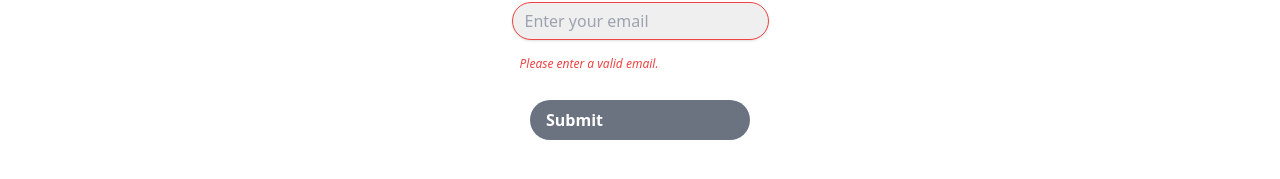
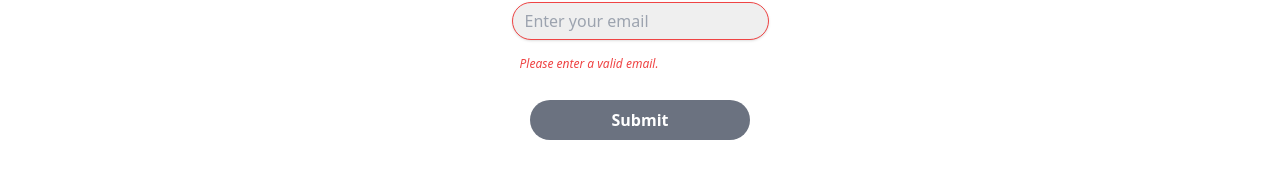
Before and after one commit to Aryankax/thence-react-internship-task, a React (Create React App) app: page /login in a window 1280 px wide. Shown: the part 517-696 px from the top of the page. Built offline with nearby package versions, Linux system fonts and the light colour scheme.

Commit message:
made submit button unclickable till valid email is entered

```diff
--- a/src/components/login.js
+++ b/src/components/login.js
@@ -11,6 +11,8 @@ function Login() {
   const handleNameChange = (e) => {
     const newName = e.target.value;
     setName(newName);
+    // Check if form is valid
+    setIsFormValid(isValidEmail && newName !== '');
   };
 
   const handleEmailChange = (e) => {
@@ -64,15 +66,15 @@ function Login() {
           {!isValidEmail && <p className="text-red-500 text-xs italic ml-2 mt-4">Please enter a valid email.</p>}
         </div>
         <div className="flex items-center justify-between">
-          <Link to='/congratulations'
-            className={`${
-              isFormValid ? 'bg-[#d1d1d1] hover:bg-black' : 'bg-gray-500'
-            } text-white font-bold py-2 px-4 rounded-full  focus:outline-none focus:shadow-outline w-[220px] mt-3`}
-            type="submit"
-            disabled={!isFormValid}
-          >
-            Submit
-          </Link>
+          {isFormValid ? (
+            <Link to='/congratulations' className="bg-[#d1d1d1] hover:bg-black text-white font-bold py-2 px-4 rounded-full focus:outline-none focus:shadow-outline w-[220px] mt-3">
+              Submit
+            </Link>
+          ) : (
+            <button className="bg-gray-500 text-white font-bold py-2 px-4 rounded-full focus:outline-none focus:shadow-outline w-[220px] mt-3" disabled>
+              Submit
+            </button>
+          )}
         </div>
       </form>
     </div>
```
